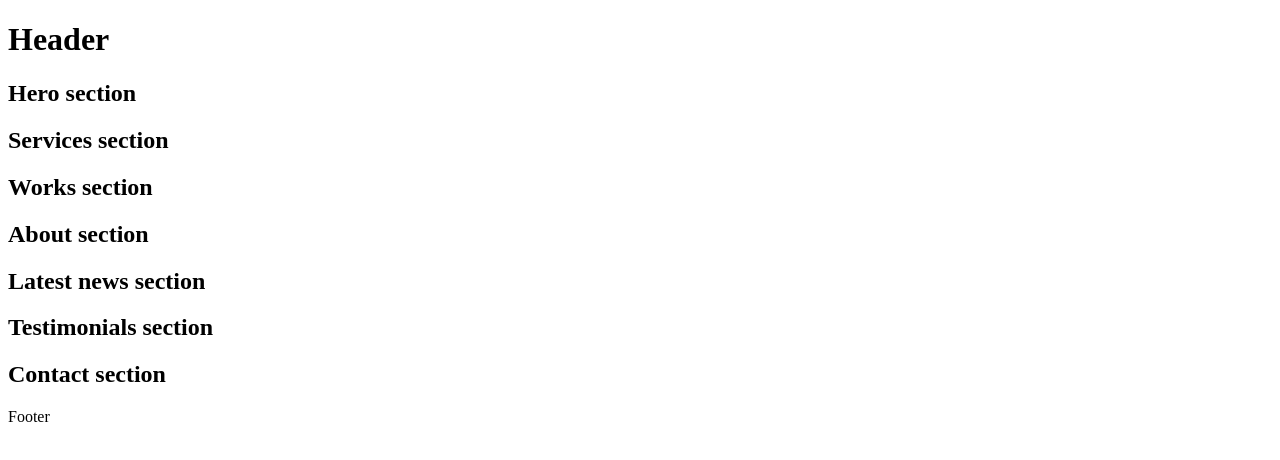
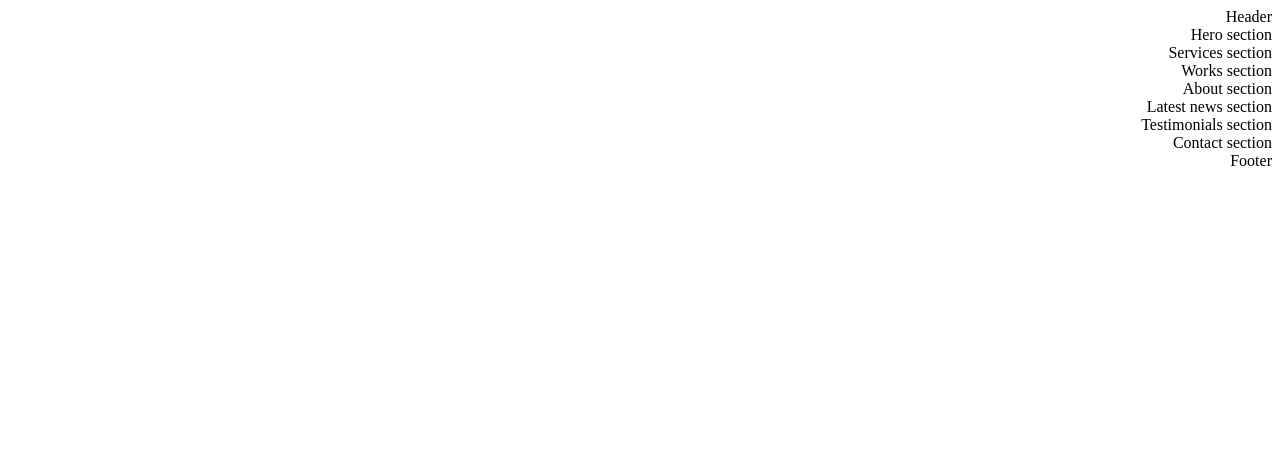
Before and after one commit to Nwaigba1234567/alx-frontend, a plain HTML site: page 0x00-html_advanced/5-index.html in a window 1280 px wide. Drawn offline with Linux system fonts and the light colour scheme.

Commit message:
created 5-index.html file

```diff
--- a/0x00-html_advanced/5-index.html
+++ b/0x00-html_advanced/5-index.html
@@ -1,47 +1,24 @@
 <!DOCTYPE html>
-<html lang="en" dir="ltr">
-<head>
-    <meta charset="UTF-8">
-    <meta name="viewport" content="width=device-width, initial-scale=1.0">
-    <title>Your First HTML File</title>
-</head>
-<body>
-    <header>
-        <h1>Header</h1>
-    </header>
-
+<html lang="en" dir="rtl">
+  <head>
+    <meta charset="utf-8" />
+    <meta name="viewport" content="width=device-width, initial-scale=1.0, viewport-fit=cover" />
+    <title>Homepage - Techium</title>
+    <meta name="description" content="Techium is a digital agency" />
+    <link rel="icon" type="image/x-icon" href="./favicon.ico" />
+    <link rel="icon" type="image/png" href="./favicon.png" />
+  </head>
+  <body>
+    <header>Header</header>
     <main>
-        <section>
-            <h2>Hero section</h2>
-        </section>
-
-        <section>
-            <h2>Services section</h2>
-        </section>
-
-        <section>
-            <h2>Works section</h2>
-        </section>
-
-        <section>
-            <h2>About section</h2>
-        </section>
-
-        <section>
-            <h2>Latest news section</h2>
-        </section>
-
-        <section>
-            <h2>Testimonials section</h2>
-        </section>
-
-        <section>
-            <h2>Contact section</h2>
-        </section>
+      <section>Hero section</section>
+      <section>Services section</section>
+      <section>Works section</section>
+      <section>About section</section>
+      <section>Latest news section</section>
+      <section>Testimonials section</section>
+      <section>Contact section</section>
     </main>
-
-    <footer>
-        <p>Footer</p>
-    </footer>
-</body>
+    <footer>Footer</footer>
+  </body>
 </html>
```
